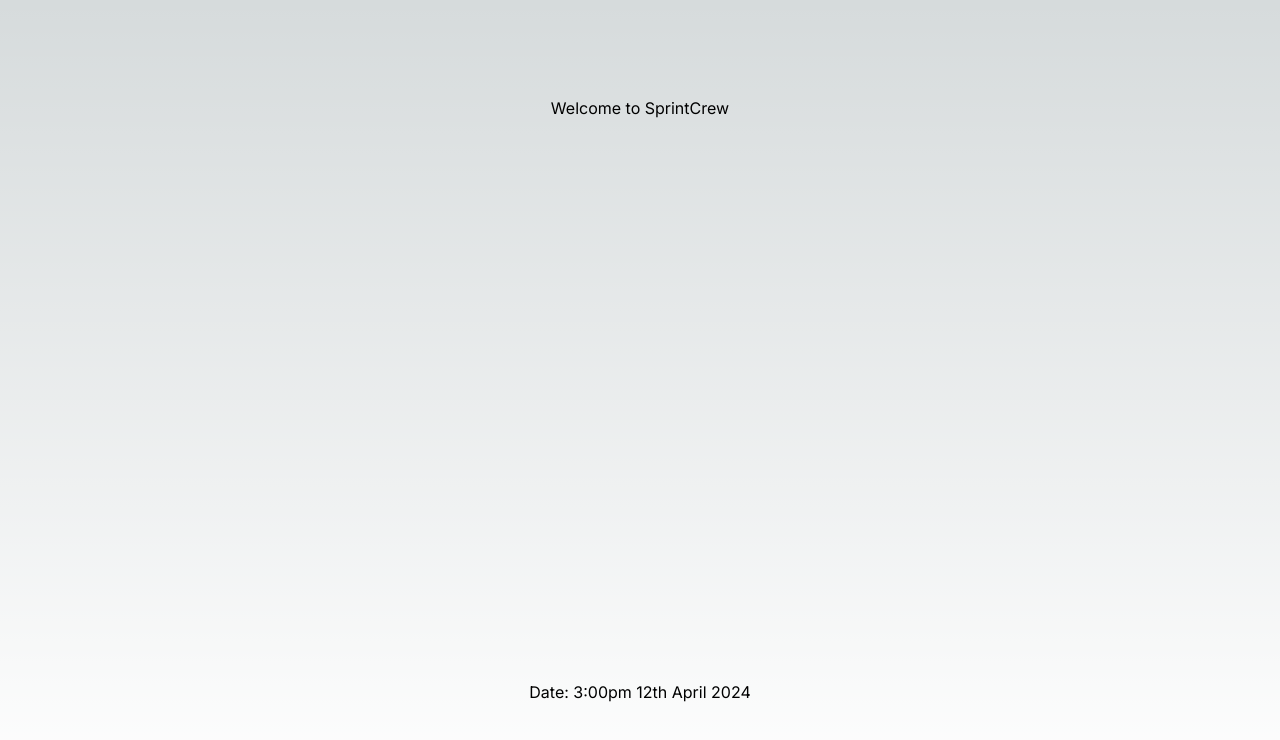
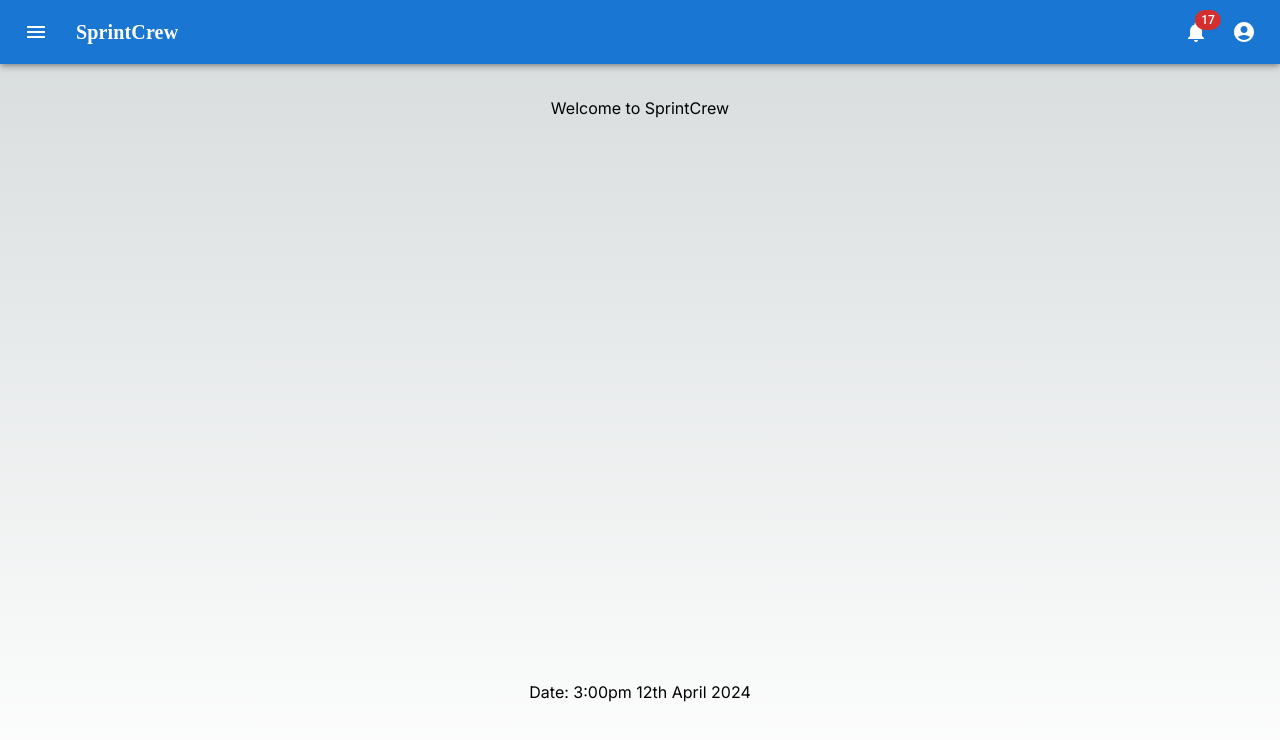
Before and after one commit to Aishwarya-S1618/jira_clone, a Next.js app: page / in a window 1280 px wide. Shown: the top 740 px of the page. Built offline with nearby package versions, Linux system fonts and the light colour scheme.

Commit message:
navigation bar and side bar

```diff
--- a/app/globals.css
+++ b/app/globals.css
@@ -26,6 +26,11 @@ body {
     rgb(var(--background-start-rgb));
 }
 
+.menu-item {
+  padding-left: 20px;
+  font-family: cursive;
+}
+
 @layer utilities {
   .text-balance {
     text-wrap: balance;
--- a/app/layout.js
+++ b/app/layout.js
@@ -1,5 +1,6 @@
 import { Inter } from "next/font/google";
 import "./globals.css";
+import NavigationBar from "../components/navbar"
 
 const inter = Inter({ subsets: ["latin"] });
 
@@ -11,7 +12,10 @@ export const metadata = {
 export default function RootLayout({ children }) {
   return (
     <html lang="en">
-      <body className={inter.className}>{children}</body>
+      <body className={inter.className}>
+        <NavigationBar/>
+        {children}
+      </body>
     </html>
   );
 }
--- /dev/null
+++ b/components/navbar.jsx
@@ -0,0 +1,230 @@
+"use client"
+import * as React from 'react';
+import AppBar from '@mui/material/AppBar';
+import Toolbar from '@mui/material/Toolbar';
+import IconButton from '@mui/material/IconButton';
+import Typography from '@mui/material/Typography';
+import Badge from '@mui/material/Badge';
+import MenuItem from '@mui/material/MenuItem';
+import Menu from '@mui/material/Menu';
+import MenuIcon from '@mui/icons-material/Menu';
+import AccountCircle from '@mui/icons-material/AccountCircle';
+import MailIcon from '@mui/icons-material/Mail';
+import NotificationsIcon from '@mui/icons-material/Notifications';
+import MoreIcon from '@mui/icons-material/MoreVert';
+import Box from '@mui/material/Box';
+import Drawer from '@mui/material/Drawer';
+import List from '@mui/material/List';
+import Divider from '@mui/material/Divider';
+import ListItem from '@mui/material/ListItem';
+import ListItemButton from '@mui/material/ListItemButton';
+import ListItemIcon from '@mui/material/ListItemIcon';
+import ListItemText from '@mui/material/ListItemText';
+import InboxIcon from '@mui/icons-material/MoveToInbox';
+
+export default function NavigationBar() {
+  const [anchorEl, setAnchorEl] = React.useState(null);
+  const [mobileMoreAnchorEl, setMobileMoreAnchorEl] = React.useState(null);
+
+  const isMenuOpen = Boolean(anchorEl);
+  const isMobileMenuOpen = Boolean(mobileMoreAnchorEl);
+
+  const [openDrawer, setOpenDrawer] = React.useState(false);
+
+  const toggleDrawer = (newOpen) => () => {
+    setOpenDrawer(newOpen);
+  };
+
+  const handleProfileMenuOpen = (event) => {
+    setAnchorEl(event.currentTarget);
+  };
+
+  const handleMobileMenuClose = () => {
+    setMobileMoreAnchorEl(null);
+  };
+
+  const handleMenuClose = () => {
+    setAnchorEl(null);
+    handleMobileMenuClose();
+  };
+
+  const handleMobileMenuOpen = (event) => {
+    setMobileMoreAnchorEl(event.currentTarget);
+  };
+
+  const menuId = 'primary-search-account-menu';
+  const renderMenu = (
+    <Menu
+      anchorEl={anchorEl}
+      anchorOrigin={{
+        vertical: 'top',
+        horizontal: 'right',
+      }}
+      id={menuId}
+      keepMounted
+      transformOrigin={{
+        vertical: 'top',
+        horizontal: 'right',
+      }}
+      open={isMenuOpen}
+      onClose={handleMenuClose}
+      sx={
+        { mt: "1px", "& .MuiMenu-paper":
+          { backgroundColor: 'black', color: 'white'},
+        }
+      }
+    >
+      <MenuItem onClick={handleMenuClose} className='menu-item' sx={[{'&:hover': {backgroundColor: '#1976d2'}}]}>Profile</MenuItem>
+      <MenuItem onClick={handleMenuClose} className='menu-item' sx={[{'&:hover': {backgroundColor: '#1976d2'}}]}>My account</MenuItem>
+    </Menu>
+  );
+
+  const mobileMenuId = 'primary-search-account-menu-mobile';
+  const renderMobileMenu = (
+    <Menu
+      anchorEl={mobileMoreAnchorEl}
+      anchorOrigin={{
+        vertical: 'top',
+        horizontal: 'right',
+      }}
+      id={mobileMenuId}
+      keepMounted
+      transformOrigin={{
+        vertical: 'top',
+        horizontal: 'right',
+      }}
+      open={isMobileMenuOpen}
+      onClose={handleMobileMenuClose}
+      sx={
+        { mt: "1px", "& .MuiMenu-paper":
+          { backgroundColor: 'black', color: 'white'},
+        }
+      }
+    >
+      <MenuItem className='menu-item' sx={[{'&:hover': {backgroundColor: '#1976d2'}}]}>
+        <IconButton
+          size="large"
+          color="inherit"
+        >
+          <Badge badgeContent={17} color="error">
+            <NotificationsIcon />
+          </Badge>
+        </IconButton>
+        <p>Notifications</p>
+      </MenuItem>
+      <MenuItem onClick={handleProfileMenuOpen} className='menu-item' sx={[{'&:hover': {backgroundColor: '#1976d2'}}]}>
+        <IconButton
+          size="large"
+          aria-controls="primary-search-account-menu"
+          aria-haspopup="true"
+          color="inherit"
+        >
+          <AccountCircle />
+        </IconButton>
+        <p>Profile</p>
+      </MenuItem>
+    </Menu>
+  );
+
+  const DrawerList = (
+    <Box sx={{ width: 250 }} role="presentation" onClick={toggleDrawer(false)}>
+      <List>
+        {['My Tasks', 'Boards', 'Backlogs', 'Active Sprint'].map((text, index) => (
+          <ListItem key={text} disablePadding sx={[{'&:hover': {backgroundColor: '#1976d2'}}]}>
+            <ListItemButton >
+              <ListItemIcon sx={{color: 'white'}}>
+                {index % 2 === 0 ? <InboxIcon /> : <MailIcon />}
+              </ListItemIcon>
+              <ListItemText primary={text} primaryTypographyProps={{fontFamily: 'cursive', fontWeight: 'bold'}} />
+            </ListItemButton>
+          </ListItem>
+        ))}
+      </List>
+      <Divider />
+      <List>
+        {['Watchlist', 'Recents', 'Contact'].map((text, index) => (
+          <ListItem key={text} disablePadding sx={[{'&:hover': {backgroundColor: '#1976d2'}}]}>
+            <ListItemButton>
+              <ListItemIcon sx={{color: 'white'}}>
+                {index % 2 === 0 ? <InboxIcon /> : <MailIcon />}
+              </ListItemIcon>
+              <ListItemText primary={text} primaryTypographyProps={{fontFamily: 'cursive', fontWeight: 'bold'}} />
+            </ListItemButton>
+          </ListItem>
+        ))}
+      </List>
+    </Box>
+  );
+
+  if(openDrawer)
+    return (
+        <div>
+        <Drawer open={openDrawer} onClose={toggleDrawer(false)} PaperProps={{
+            sx: {fontFamily: 'cursive', backgroundColor: 'black', color: 'white'}
+        }}>
+            {DrawerList}
+        </Drawer>
+        </div>
+    );
+
+  return (
+    <Box sx={{ flexGrow: 1 }}>
+      <AppBar position="fixed">
+        <Toolbar>
+          <IconButton
+            size="large"
+            edge="start"
+            sx={{ mr: 2, color: 'white' }}
+            onClick={toggleDrawer(true)}
+          >
+            <MenuIcon/>
+          </IconButton>
+          <Typography
+            variant="h6"
+            noWrap
+            component="div"
+            sx={{ display: { xs: 'none', sm: 'block' } }}
+            style={{fontWeight: 'bold', fontFamily: 'cursive'}}
+          >
+            SprintCrew
+          </Typography>
+          <Box sx={{ flexGrow: 1 }} />
+          <Box sx={{ display: { xs: 'none', md: 'flex' } }}>
+            <IconButton
+              size="large"
+              sx={{color: 'white'}}
+            >
+              <Badge badgeContent={17} color="error">
+                <NotificationsIcon/>
+              </Badge>
+            </IconButton>
+            <IconButton
+              size="large"
+              edge="end"
+              aria-controls={menuId}
+              aria-haspopup="true"
+              onClick={handleProfileMenuOpen}
+              sx={{color: 'white'}}
+            >
+              <AccountCircle/>
+            </IconButton>
+          </Box>
+          <Box sx={{ display: { xs: 'flex', md: 'none' } }}>
+            <IconButton
+              size="large"
+              aria-label="show more"
+              aria-controls={mobileMenuId}
+              aria-haspopup="true"
+              onClick={handleMobileMenuOpen}
+              sx={{color: 'white'}}
+            >
+              <MoreIcon/>
+            </IconButton>
+          </Box>
+        </Toolbar>
+      </AppBar>
+      {renderMobileMenu}
+      {renderMenu}
+    </Box>
+  );
+}
```
Also changed, not shown: package.json (+9 -5 lines), 1 other file (tests, documents, lock files or other folders).
